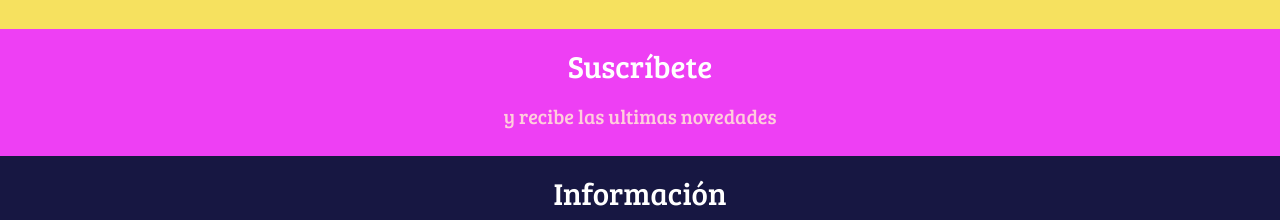
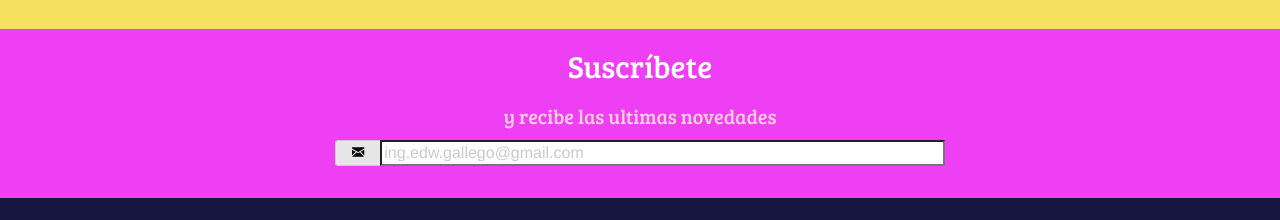
Before and after one commit to edwinmgallego/frontendfoundation, a plain HTML site: page foundation/roldice/index.html in a window 1280 px wide. Shown: the part 2864-3084 px from the top of the page. Drawn offline with Linux system fonts and the light colour scheme; grey boxes are pictures that could not be loaded.

Commit message:
creando el  boton

```diff
--- a/foundation/roldice/index.html
+++ b/foundation/roldice/index.html
@@ -308,7 +308,18 @@
           <h3 class="text-center">Suscríbete</h3>
           <h4 class="text-center"><small> y recibe las ultimas novedades</small></h4>
           <form action="" method="post">
-          <div class="row columns small-12 medium-6" ></div>
+          <div class="row columns small-12 medium-6" >
+              <div class="input-group">
+                <span class="input-group-label">
+                  <i class="fi-mail">
+
+                    </i>
+                  </span>
+                  <input type="mail" name="email" class="input-group-field" placeholder="ing.edw.gallego@gmail.com">
+
+              </div>
+
+              </div>
           </form>
 
      </section>
```
